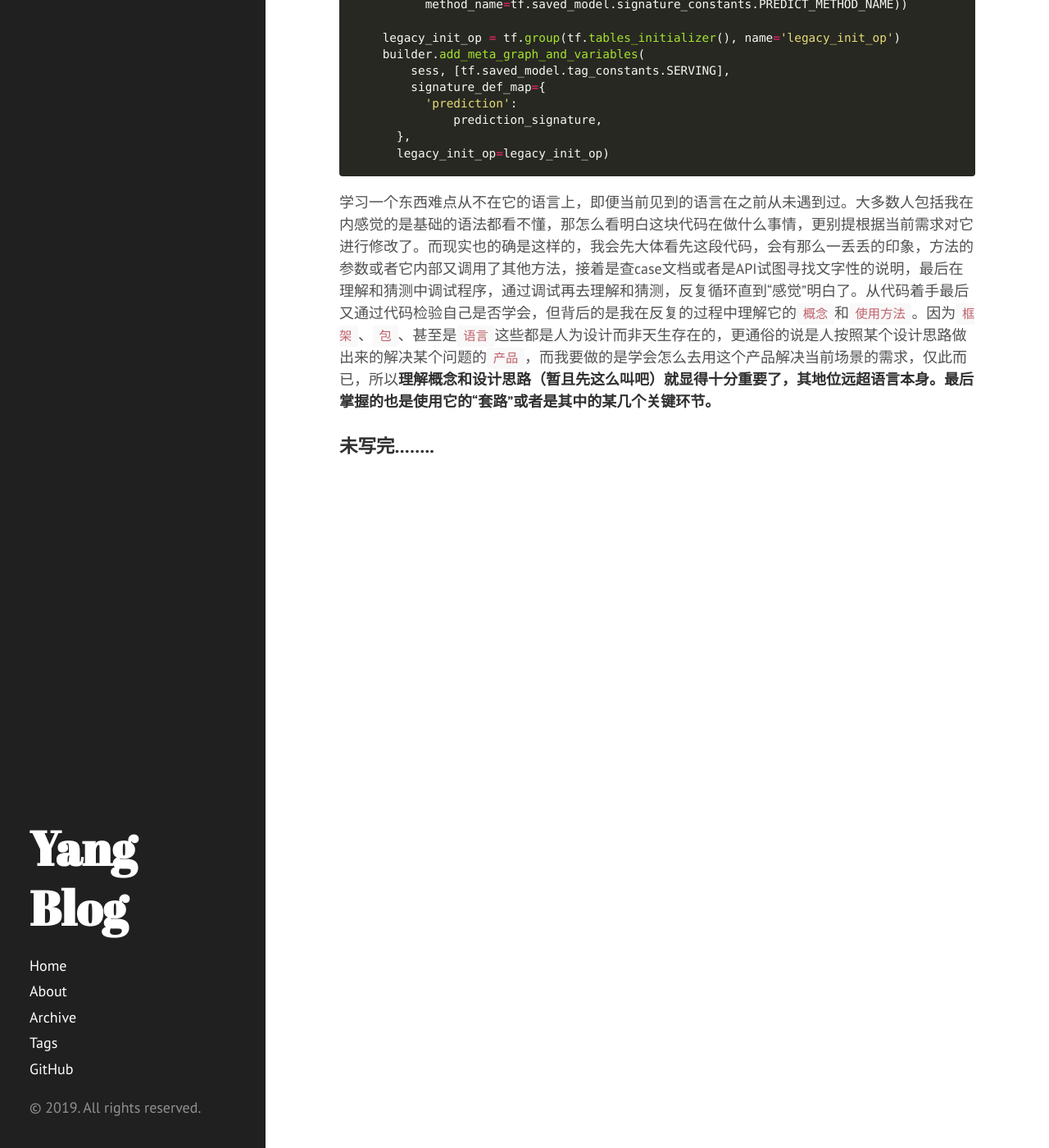
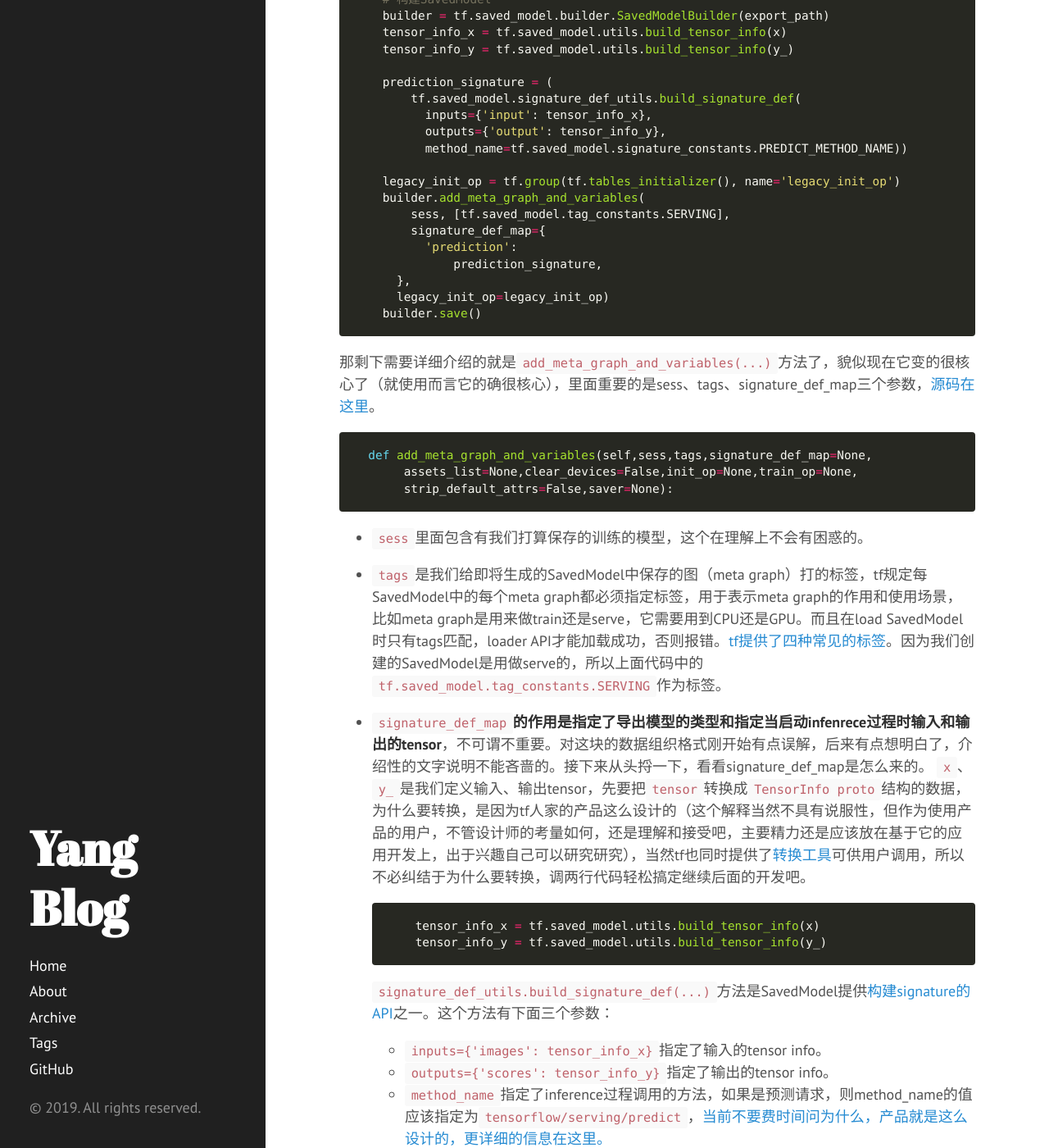
Before and after one commit to diego1109/diego1109.github.io, a Jekyll site: the page built from _posts/2910-12-29-tensorflow-serving-tutorial-one.md, in a window 1280 px wide and 1400 px high, scrolled down 1186 px. Shown: the whole window at 82% size. Built offline with Jekyll 4.4.1, drawn with Linux system fonts in a browser that asks for light colours; nearby versions of some CDN libraries; comment, search, counter and statistics services are not loaded; some of the changed text lies outside the part shown.

Commit message:
blog: finish tensorflow serving tutorial one

````diff
--- a/_posts/2910-12-29-tensorflow-serving-tutorial-one.md
+++ b/_posts/2910-12-29-tensorflow-serving-tutorial-one.md
@@ -11,7 +11,7 @@ comments: true
 
 根据[官方资料](https://www.tensorflow.org/tfx/guide/serving)模仿出demo很容易，但往深走或者做些修改解决场景需求还是着实花了一些功夫的，我承认这跟我不熟悉tensorflow有些关系，但更多的时间花在了理解概念和做实验上了。顺便再吐槽下，官方的introduction和tutorial有点少呀。
 
-tensroflow serving中很重要的概念是`SavedModel`，跟checkpoint中以`.ckpt`或`.h5`的格式存放训练好的模型一样，也是模型的一种存放格式（下图），saved_model是模型的存放路径，1表示模型的版本（version）每个版本都是一个单独的子目录，如若有其他版本，那么版本号一次递增。saved_model.pb是训练好的模型的图，variables是训练好的权重。 tensorflow serving识别这种格式并且通过load它就能把已训练好的模型部署起来。
+tensroflow serving中很重要的概念是`SavedModel`，跟checkpoint中以`.ckpt`或`.h5`的格式存放训练好的模型一样，也是模型的一种[存放格式（下图）](https://github.com/tensorflow/tensorflow/blob/master/tensorflow/python/saved_model/README.md)，saved_model是模型的存放路径，1表示模型的版本（version）每个版本都是一个单独的子目录，如若有其他版本，那么版本号一次递增。saved_model.pb是训练好的模型的图，variables是训练好的权重。 tensorflow serving识别这种格式并且通过load它就能把已训练好的模型部署起来。
 
 ```shell
 saved_model
@@ -22,21 +22,23 @@ saved_model
         └── variables.index
 ```
 
-接下来的主要工作就是怎么生成这个SavedModel，官方资料中把这个过程叫做export model。官方资料的代码开起来太费劲了，我在此只想把这个过程讲清楚所以就弄了个简单点的代码。
+接下来的主要工作就是怎么生成这个SavedModel，官方资料中把这个过程叫做**export model**。官方资料的代码开起来太费劲了，我在此只想把这个过程讲清楚所以就弄了个简单点的代码（如下）。输出路径和输入输出维度、类型这个就不再啰嗦了。tensorflow采用`SavedModelBuilder`模块导出模型（当然还有别的export方法），它将与训练的模型的snapshort保存到硬盘上以便之后在的inference时直接load。先构建`builder`对象；再用`builder.add_meta_graph_and_variables(...)`方法将与训练模型的图和参数值添加到builder中；最后调用`builder.save()`将pretrain model保存成saved model。
 
 ```python
-
+    # 输出路径
     export_path_base = "./savedModel"
     export_path = os.path.join(tf.compat.as_bytes(export_path_base),
 															tf.compat.as_bytes(str(1)))
     print('Exporting trained model to', export_path)
 
+    # 输入输出变量的维度和类型
     x = tf.placeholder('float', shape=[None, 3])
     y_ = tf.placeholder('float', shape=[None, 1])
 
+    # 构建SavedModel
     builder = tf.saved_model.builder.SavedModelBuilder(export_path)
     tensor_info_x = tf.saved_model.utils.build_tensor_info(x)
-    tensor_info_y = tf.saved_model.utils.build_tensor_info(y)
+    tensor_info_y = tf.saved_model.utils.build_tensor_info(y_)
 
     prediction_signature = (
         tf.saved_model.signature_def_utils.build_signature_def(
@@ -52,8 +54,62 @@ saved_model
               prediction_signature,
       },
       legacy_init_op=legacy_init_op)
+    builder.save()
 ```
 
+那剩下需要详细介绍的就是`add_meta_graph_and_variables(...)`方法了，貌似现在它变的很核心了（就使用而言它的确很核心），里面重要的是sess、tags、signature_def_map三个参数，[源码在这里](https://github.com/tensorflow/tensorflow/blob/master/tensorflow/python/saved_model/builder_impl.py)。
+
+```python
+  def add_meta_graph_and_variables(self,sess,tags,signature_def_map=None,
+       assets_list=None,clear_devices=False,init_op=None,train_op=None,
+       strip_default_attrs=False,saver=None):
+```
+
+- `sess`里面包含有我们打算保存的训练的模型，这个在理解上不会有困惑的。
+
+- `tags`是我们给即将生成的SavedModel中保存的图（meta graph）打的标签，tf规定每SavedModel中的每个meta graph都必须指定标签，用于表示meta graph的作用和使用场景，比如meta graph是用来做train还是serve，它需要用到CPU还是GPU。而且在load SavedModel时只有tags匹配，loader API才能加载成功，否则报错。[tf提供了四种常见的标签](https://www.tensorflow.org/versions/r1.15/api_docs/python/tf/saved_model/tag_constants)。因为我们创建的SavedModel是用做serve的，所以上面代码中的`tf.saved_model.tag_constants.SERVING`作为标签。
+
+- `signature_def_map`**的作用是指定了导出模型的类型和指定当启动infenrece过程时输入和输出的tensor**，不可谓不重要。对这块的数据组织格式刚开始有点误解，后来有点想明白了，介绍性的文字说明不能吝啬的。接下来从头捋一下，看看signature_def_map是怎么来的。
+  `x`、`y_`是我们定义输入、输出tensor，先要把`tensor`转换成`TensorInfo proto`结构的数据，为什么要转换，是因为tf人家的产品这么设计的（这个解释当然不具有说服性，但作为使用产品的用户，不管设计师的考量如何，还是理解和接受吧，主要精力还是应该放在基于它的应用开发上，出于兴趣自己可以研究研究），当然tf也同时提供了[转换工具](https://www.tensorflow.org/versions/r1.15/api_docs/python/tf/saved_model/utils)可供用户调用，所以不必纠结于为什么要转换，调两行代码轻松搞定继续后面的开发吧。
+
+  ```python
+      tensor_info_x = tf.saved_model.utils.build_tensor_info(x)
+      tensor_info_y = tf.saved_model.utils.build_tensor_info(y_)
+  ```
+
+  `signature_def_utils.build_signature_def(...)`方法是SavedModel提供[构建signature的API](https://www.tensorflow.org/versions/r1.15/api_docs/python/tf/saved_model/signature_def_utils)之一。这个方法有下面三个参数：
+
+  - `inputs={'images': tensor_info_x}`指定了输入的tensor info。
+  - `outputs={'scores': tensor_info_y}`指定了输出的tensor info。
+  - `method_name`指定了inference过程调用的方法，如果是预测请求，则method_name的值应该指定为`tensorflow/serving/predict`，[当前不要费时间问为什么，产品就是这么设计的，更详细的信息在这里。](https://www.tensorflow.org/versions/r1.15/api_docs/python/tf/saved_model/signature_constants)
+
+  下面在代码中我们prediction_signature中构建了一个signature，注意看下，prediction_signature是tuple类型的，当时很困惑为什么不是单独的signature呢？后来有点明白了，对于同一个inference过程，tf serving支持多种格式的数据输入，比如：inference是用来做猫狗分类的，图片也许是以tensor格式输入的，也有可能是以base64格式输入的，在里面再转换成tensor，只需要调用不同的method_name就可以了。
+
+  ```python
+  prediction_signature = (
+          tf.saved_model.signature_def_utils.build_signature_def(
+            inputs={'input': tensor_info_x},
+            outputs={'output': tensor_info_y},
+            method_name=tf.saved_model.signature_constants.PREDICT_METHOD_NAME))
+  ```
+
+  接下来只需要给prediction_signature配上key构建个map怼到对应的参数上去就行了。
+
+  ```python
+  builder.add_meta_graph_and_variables(...,
+          signature_def_map={'prediction':prediction_signature,},
+        legacy_init_op=legacy_init_op)
+  ```
+
+
+
+整个SavedModel的制作过程到现在算是介绍完了，不过还需要再加点东西这块才算比较全面些：
+
+1. 当SavedModel的serve启动后，该怎么根据signature组织相应的HTTP POST RequestBody数据呢。
+2. 怎么把已有的SavedModel 载入后稍加修改再保存成一个新SavedModel。
+3. 怎么把已有的checkpoint（.pb、.ckpt、.h5）转化成SavedModel。
+4. SavedModel支持自定义结构数据输入，比如：图片以base64格式输入。
+
+**一些感触：**
+
 学习一个东西难点从不在它的语言上，即便当前见到的语言在之前从未遇到过。大多数人包括我在内感觉的是基础的语法都看不懂，那怎么看明白这块代码在做什么事情，更别提根据当前需求对它进行修改了。而现实也的确是这样的，我会先大体看先这段代码，会有那么一丢丢的印象，方法的参数或者它内部又调用了其他方法，接着是查case文档或者是API试图寻找文字性的说明，最后在理解和猜测中调试程序，通过调试再去理解和猜测，反复循环直到“感觉”明白了。从代码着手最后又通过代码检验自己是否学会，但背后的是我在反复的过程中理解它的`概念`和`使用方法`。因为`框架`、`包`、甚至是`语言`这些都是人为设计而非天生存在的，更通俗的说是人按照某个设计思路做出来的解决某个问题的`产品`，而我要做的是学会怎么去用这个产品解决当前场景的需求，仅此而已，所以**理解概念和设计思路（暂且先这么叫吧）就显得十分重要了，其地位远超语言本身。最后掌握的也是使用它的“套路”或者是其中的某几个关键环节。**
-
-### 未写完........
````
